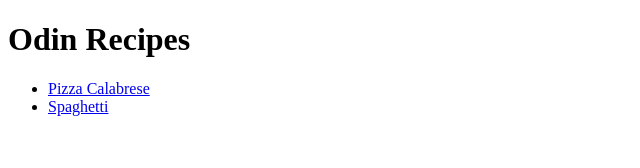
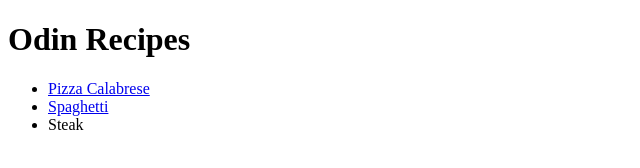
Before and after one commit to ruzicicmichael/recipes, a plain HTML site: page index.html in a window 1280 px wide. Shown: the full height of the page, 0-640 px from the left. Drawn offline with Linux system fonts and the light colour scheme.

Commit message:
Added Steak Recipe under Recipes-List at indexhtml

```diff
--- a/index.html
+++ b/index.html
@@ -10,7 +10,7 @@
     <ul>
        <li><a href="/rcp/pizza.html">Pizza Calabrese</a></li>
        <li><a href="/rcp/spaghetti.html">Spaghetti</a></li>
-
+       <li><a href="/rcp/steak.html"></a>Steak</li>
     </ul>
 </body>
 </html>
```
